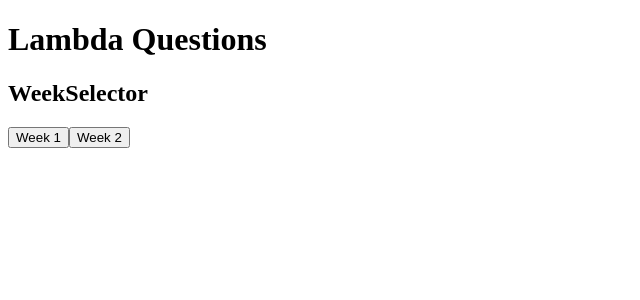
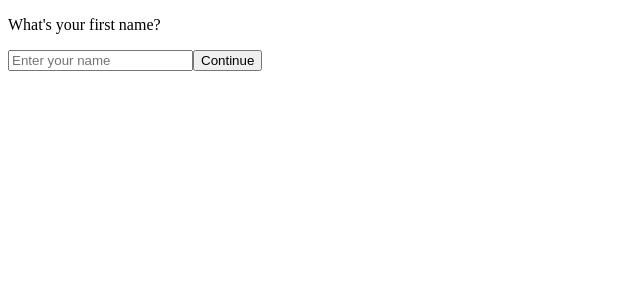
Before and after one commit to maximesalomon/lambda-questions, a React (Create React App) app: page / in a window 1280 px wide. Shown: the top 300 px of the page, without its empty margins (0-640 px from the left). Built offline with nearby package versions, Linux system fonts and the light colour scheme.

Commit message:
Add firstname question + localStorage

```diff
--- a/src/App.js
+++ b/src/App.js
@@ -1,19 +1,50 @@
-import React, { useState} from 'react';
+import React, { useState, useLayoutEffect } from 'react';
 import Question from './components/Question';
 
 const App = () => {
+  const [tempName, setTempName] = useState("");
+  const [name, setName] = useState("");
   const [week, setWeek] = useState(0);
+
+  useLayoutEffect(() => {
+    if(localStorage.name !== undefined) {
+      setName(localStorage.name);
+    } else return
+  });
+
+  const changeTempName = (e) => {
+    setTempName(e.target.value);
+  }
+
+  const addName = () => {
+    setName(tempName);
+    localStorage.setItem('name', tempName)
+  }
+
   return (
     <main className="App">
-      <h1>Lambda Questions</h1>
       {
-        week === 0 ?
-        <>
-        <h2>WeekSelector</h2>
-        <button onClick={() => setWeek(1)}>Week 1</button>
-        <button onClick={() => setWeek(2)}>Week 2</button>
-        </>
-        : <Question/>
+        name === ""
+        ?
+          <>
+          <p>What's your first name?</p>
+          <div>
+            <input onChange={changeTempName} value={tempName} placeholder="Enter your name"/>
+            <button onClick={addName}>Continue</button>
+          </div>
+          </>
+        :
+          week === 0 ?
+            <>
+            <h1>Lambda Questions</h1>
+            <br/>
+            <h2>Hello {name}!</h2>
+            <br/>
+            <p>Select a week to test your skills</p>
+            <button onClick={() => setWeek(1)}>Week 1</button>
+            <button onClick={() => setWeek(2)}>Week 2</button>
+            </>
+            : <Question week={week} setWeek={setWeek} />
       }
     </main>
   );
--- a/src/components/Question.js
+++ b/src/components/Question.js
@@ -18,13 +18,13 @@ const Option = styled.button`
   margin: 10px;
 `;
 
-const Question = () => {
+const Question = ({week, setWeek}) => {
   const [questionNumber, setQuestionNumber] = useState(1);
   const [questionsAnswered, setQuestionsAnswered] = useState(0);
-  const [questionContent, setQuestionContent] = useState(questions[0].question);
-  const [options, setOptions] = useState(questions[0].options);
+  const [questionContent, setQuestionContent] = useState(questions[week - 1].question);
+  const [options, setOptions] = useState(questions[week - 1].options);
   const [hasAnswered, setHasAnswered] = useState(false);
-  const [answer, setAnswer] = useState(questions[0].answer);
+  const [answer, setAnswer] = useState(questions[week - 1].answer);
   const [correctAnswers, setCorrectAnswers] = useState(0);
 
   const selectedAnswer = e => {
@@ -66,11 +66,14 @@ const Question = () => {
       </p>
       <br />
       {questionsAnswered === 10 ? (
+        <>
         <p>👆This is your final score</p>
+        <button onClick={() => setWeek(0)}>Back to Dasboard</button>
+        </>
       ) : hasAnswered ? (
         <button onClick={nextQuestion}>Next question</button>
       ) : (
-        <p />
+        <p></p>
       )}
     </QuestionContainer>
   );
```
Also changed, not shown: src/context/Context.js (added).
